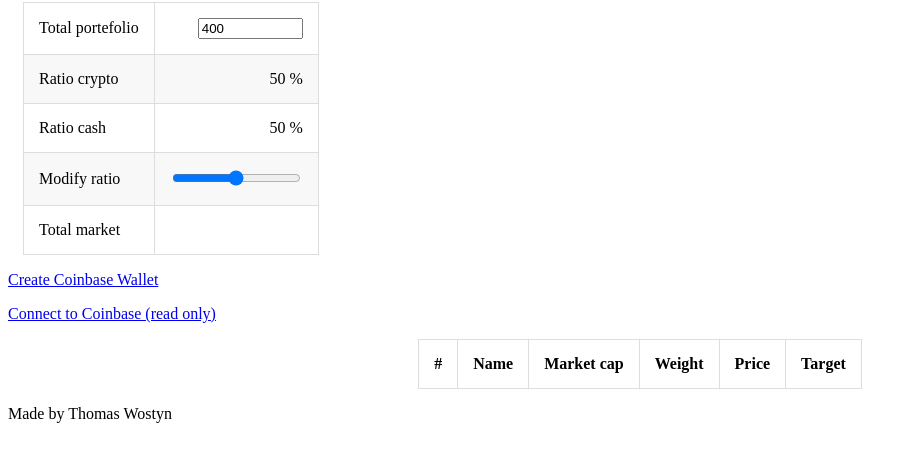
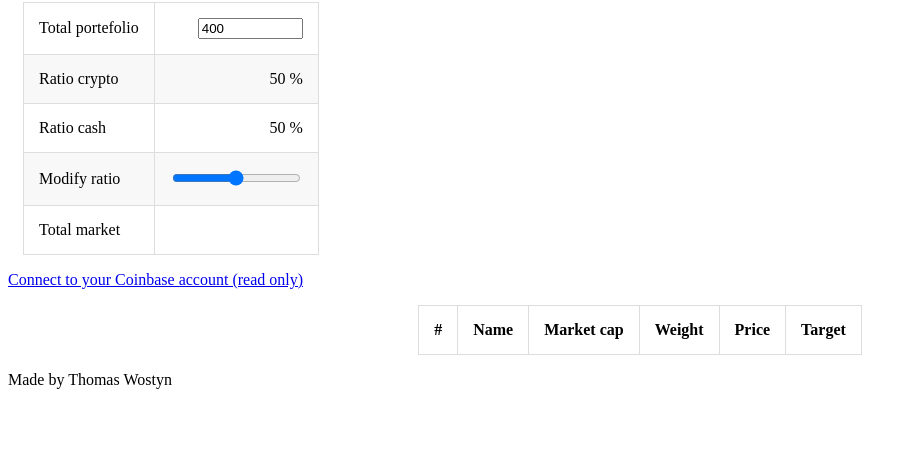
Before and after one commit to thomasWos/cryptocouchpotato, a plain HTML site: page index.html in a window 1280 px wide. Shown: the part 78-540 px from the top of the page, without its empty margins (0-917 px from the left). Drawn offline with Linux system fonts and the light colour scheme; no server answers.

Commit message:
Change links

```diff
--- a/index.html
+++ b/index.html
@@ -42,8 +42,7 @@
         </tr>
     </table>
 
-    <p><a href="https://www.coinbase.com/join/wostyn_u">Create Coinbase Wallet</a></p>
-    <p><a href="https://www.coinbase.com/oauth/authorize?client_id=aef108d150b98e03eaa26334ec346213a02a837c144ab9eda556866513c1031c&redirect_uri=https%3A%2F%2Fcryptocouchpotato.com&response_type=code&scope=wallet%3Auser%3Aread">Connect to Coinbase (read only)</a></p>
+    <p><a href="https://www.coinbase.com/oauth/authorize?client_id=aef108d150b98e03eaa26334ec346213a02a837c144ab9eda556866513c1031c&redirect_uri=https%3A%2F%2Fcryptocouchpotato.com&response_type=code&scope=wallet%3Auser%3Aread">Connect to your Coinbase account (read only)</a></p>
 
     <table id="cryptoTable">
         <tr>
```
